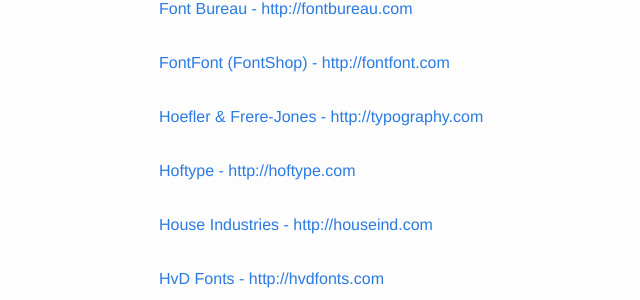
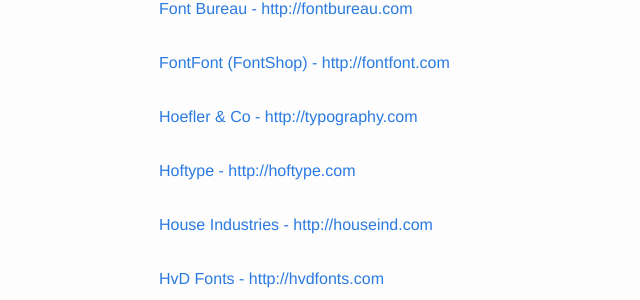
Before and after one commit to jimmynotjim/thetypeindex, a Jekyll site: the page built from index.html, in a window 1280 px wide and 900 px high, scrolled down 363 px. Shown: the part 152-452 px from the top of the window, without its empty margins (111-751 px from the left). Built offline with Jekyll 4.4.1, drawn with Linux system fonts in a browser that asks for light colours.

Commit message:
Updated Hoefler name

```diff
--- a/_data/type-foundries.json
+++ b/_data/type-foundries.json
@@ -34,7 +34,7 @@
       "url": "http://fontfont.com"
     },
     {
-      "name": "Hoefler & Frere-Jones",
+      "name": "Hoefler & Co",
       "url": "http://typography.com"
     },
     {
```
